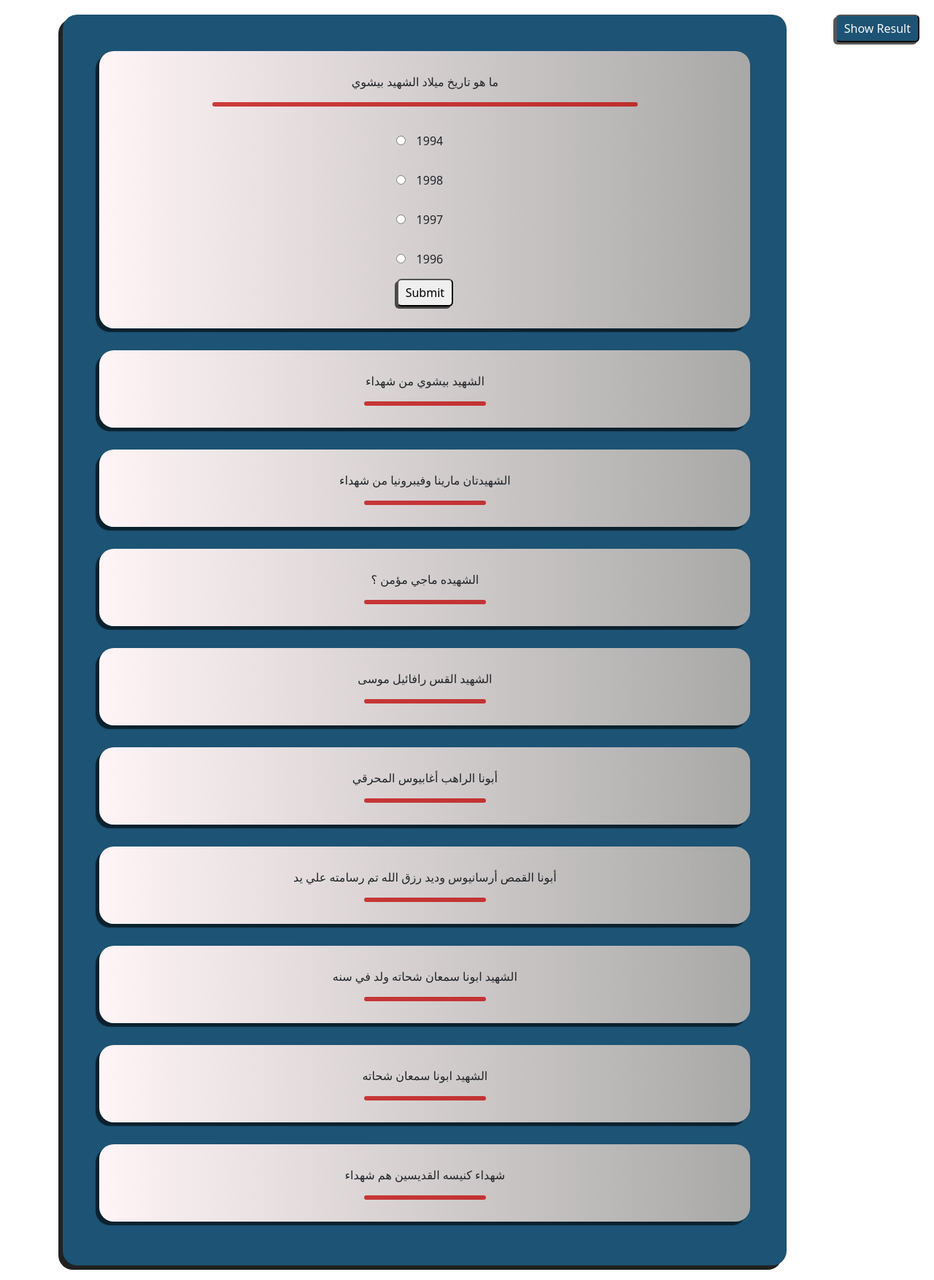
After one commit to Martinasamy589/mahraganPHP, a PHP site: page /as2ela.php in a window 1280 px wide, after a click on "ما هو تاريخ ميلاد الشهيد بيشوي". The commit adds this page. Shown: the whole page at 73% size. Run offline with PHP 8.4, Linux system fonts and the light colour scheme.

Commit message:
add questions

```diff
--- a/add_story.php
+++ b/add_story.php
@@ -22,8 +22,6 @@
                 $mo3gzat = $_POST['mo3gzat'];
                 $tamged = $_POST['tamged'];
                 $story = $_POST['story'];
-
-                // Handling file upload
                 if (isset($_FILES['img']) && $_FILES['img']['error'] === UPLOAD_ERR_OK) {
                     $imgData = file_get_contents($_FILES['img']['tmp_name']);
                 } else {
--- /dev/null
+++ b/as2ela.php
@@ -0,0 +1,363 @@
+<!DOCTYPE html>
+<html lang="en">
+<head>
+    <meta charset="UTF-8">
+    <meta name="viewport" content="width=device-width, initial-scale=1.0">
+    <title>Tournament</title>
+    <link href="https://cdn.jsdelivr.net/npm/bootstrap@5.3.3/dist/css/bootstrap.min.css" rel="stylesheet" integrity="sha384-QWTKZyjpPEjISv5WaRU9OFeRpok6YctnYmDr5pNlyT2bRjXh0JMhjY6hW+ALEwIH" crossorigin="anonymous">
+    <link rel="stylesheet" href="storiesAndTournament.css">
+    <style>
+        body {
+            display: flex;
+            justify-content: center;
+            margin: 0;
+            padding: 20px;
+        }
+
+        #storiesAll {
+            display: grid;
+            grid-template-columns: repeat(auto-fill, minmax(220px, 1fr));
+            grid-gap: 30px;
+            justify-content: center;
+            width: 80%;
+            margin: auto;
+            border-radius: 20px;
+            box-shadow: -7px 7px 1px rgba(0, 0, 0, 0.869);
+            background-color: #1d5374;
+            padding: 50px 50px 30px 50px;
+            transition: all 0.3s;
+        }
+
+        .story-container {
+            padding: 30px;
+            border-radius: 20px;
+            background: linear-gradient(to right, #fff4f6, #a8a8a7);
+            text-align: center;
+            margin-bottom: 30px;
+            transition: all 0.3s;
+            box-shadow: -7px 7px 1px rgba(0, 0, 0, 0.604);
+        }
+
+        .story-image {
+            width: 160px;
+            height: 160px;
+            cursor: pointer;
+            border: 3px solid;
+            border-radius: 8px;
+            box-shadow: -5px 5px 0px rgba(0, 0, 0, 0.604);
+            transition: all 0.3s;
+        }
+
+        .story-image:active {
+            transform: translate(-5px, 5px);
+            box-shadow: 0px 0px 0px rgba(0, 0, 0, 0.601);
+            transition: all 0.2s;
+        }
+
+        .story-box {
+            display: none;
+            width: 100%;
+            margin-top: 20px;
+            padding: 10px;
+            border: 1px solid #ccc;
+            border-radius: 3px;
+            box-shadow: -5px 5px 0px rgba(0, 0, 0, 0.604);
+            background-color: #f9f9f9;
+            transition: all 0.3s;
+        }
+
+        #Questions-box {
+            cursor: pointer;
+            display: block;
+            justify-content: center;
+            width: 80%;
+            margin: auto;
+            border-radius: 20px;
+            box-shadow: -6px 6px 0px rgba(0, 0, 0, 0.869);
+            background-color: #1d5374;
+            padding: 50px 50px 30px 50px;
+            transition: all 0.3s;
+        }
+
+        .Question-container {
+            padding: 30px;
+            border-radius: 20px;
+            background: linear-gradient(to right, #fff4f6, #a8a8a7);
+            text-align: center;
+            margin-bottom: 30px;
+            transition: all 0.3s;
+            box-shadow: -5px 5px 1px rgba(0, 0, 0, 0.604);
+        }
+
+        #Questions-box p {
+            user-select: none;
+        }
+
+        hr {
+            width: 20%;
+            margin: auto;
+            border: 3px solid rgba(192, 0, 0, 0.745);
+            border-radius: 10px;
+            opacity: 1;
+            transition: all 1s;
+        }
+
+        .Answers {
+            margin-top: 20px;
+            display: none;
+        }
+
+        .Answers label {
+            user-select: none;
+        }
+
+        .Answers .radios {
+            padding: 8px;
+        }
+
+        .radios label {
+            padding: 7px 15px 7px 15px;
+            border-radius: 8px;
+        }
+
+        .submitButton {
+            padding: 5px 10px;
+            border-radius: 6px;
+            box-shadow: -3px 3px 0px rgba(0, 0, 0, 0.659);
+            transition: all 0.2s;
+        }
+
+        .submitButton:active {
+            transform: translate(-3px, 3px);
+            box-shadow: 0px 0px 0px rgba(0, 0, 0, 0.659);
+        }
+
+        @media only screen and (max-width: 850px) {
+            #storiesAll, #Questions-box {
+                width: 95%;
+            }
+        }
+    </style>
+</head>
+
+<body>
+<div id="Questions-box">
+
+
+<div class="Question-container" >
+    <p onclick="toggleAnswers(document.getElementById('Question1')); expandLine(this)"> ما هو تاريخ ميلاد الشهيد بيشوي</p>
+    <hr>
+    <div class="Answers" id="Question1">
+        <div class="radios"><input type="radio" name="Q1" id="Q1-1st"><label for="Answer#1">1994</label></div>
+        <div class="radios"><input type="radio" name="Q1" id="Q1-2nd"><label for="Answer#2">1998</label></div>
+        <div class="radios"><input type="radio" name="Q1" id="Q1-3rd"><label for="Answer#3">1997</label></div>
+        <div class="radios"><input type="radio" name="Q1" id="Q1-4th"><label for="Answer#4">1996</label></div>
+        <button type="button" onclick="checkAnswers(1,'Q1-1st');submit(this)"  class="submitButton" >Submit</button>
+    </div>
+</div>
+
+
+<div class="Question-container">
+    <p onclick="toggleAnswers(document.getElementById('Question2')); expandLine(this)">    الشهيد بيشوي من شهداء </p>
+    <hr>
+    <div class="Answers" id="Question2">
+        <div class="radios"><input type="radio" name="Q2" id="Q2-1st"><label for="Answer#1">  شهداء طنطا</label></div>
+        <div class="radios"><input type="radio" name="Q2" id="Q2-2nd"><label for="Answer#2">  شهداء البطرسيه</label></div>
+        <div class="radios"><input type="radio" name="Q2" id="Q2-3rd"><label for="Answer#3"> شهداء الاسكندريه </label></div>
+        <div class="radios"><input type="radio" name="Q2" id="Q2-4th"><label for="Answer#4"> شهداء مطروح </label></div>
+        <button type="button" onclick="checkAnswers(2,'Q2-1st');submit(this)"  class="submitButton" >Submit</button>
+
+    </div>
+</div>
+
+
+
+<div class="Question-container">
+    <p onclick="toggleAnswers(document.getElementById('Question3')); expandLine(this)">    الشهيدتان مارينا وفيبرونيا من شهداء </p>
+    <hr>
+    <div class="Answers" id="Question3">
+        <div class="radios"><input type="radio" name="Q3" id="Q3-1st"><label for="Answer#1">  شهداء الاسكندريه</label></div>
+        <div class="radios"><input type="radio" name="Q3" id="Q3-2nd"><label for="Answer#2">دير المحرق </label></div>
+        <div class="radios"><input type="radio" name="Q3" id="Q3-3rd"><label for="Answer#3">شهداء طنطا   </label></div>
+        <div class="radios"><input type="radio" name="Q3" id="Q3-4th"><label for="Answer#4">شهداء البطرسيه </label></div>
+        <button type="button" onclick="checkAnswers(3,'Q3-4th');submit(this)"  class="submitButton">Submit</button>
+    </div>
+</div>
+
+<div class="Question-container">
+    <p onclick="toggleAnswers(document.getElementById('Question4')); expandLine(this)">الشهيده ماجي مؤمن ؟</p>
+    <hr>
+    <div class="Answers" id="Question4">
+        <div class="radios"><input type="radio" name="Q4" id="Q4-1st"><label for="Answer#1">اول شهداء مطروح</label></div>
+        <div class="radios"><input type="radio" name="Q4" id="Q4-2nd"><label for="Answer#2">اول شهداء البطرسيه     </label></div>
+        <div class="radios"><input type="radio" name="Q4" id="Q4-3rd"><label for="Answer#3">اخر شهداء البطرسيه</label></div>
+        <div class="radios"><input type="radio" name="Q4" id="Q4-4th"><label for="Answer#4">اصغر شهداء الاسكندريه</label></div>
+        <button type="button" onclick="checkAnswers(4,'Q4-3rd');submit(this)"  class="submitButton" >Submit</button>
+    </div>
+</div>
+
+<div class="Question-container">
+    <p onclick="toggleAnswers(document.getElementById('Question5')); expandLine(this)">الشهيد القس رافائيل موسى</p>
+    <hr>
+    <div class="Answers" id="Question5">
+        <div class="radios"><input type="radio" name="Q5" id="Q5-1st"><label for="Answer#1">يعد راعيا كاهنا لكنيسة مارجرجس إحدى الكنائس الرئيسية فى مدينة العريش</label></div>
+        <div class="radios"><input type="radio" name="Q5" id="Q5-2nd"><label for="Answer#2">شهيد العريش</label></div>
+        <div class="radios"><input type="radio" name="Q5" id="Q5-3rd"><label for="Answer#3">استشهد  بعد خروجه من خدمة القداس الإلهى</label></div>
+        <div class="radios"><input type="radio" name="Q5" id="Q5-4th"><label for="Answer#4">كل ما سبق صحيح</label></div>
+        <button type="button" onclick="checkAnswers(5,'Q5-4th');submit(this)"  class="submitButton" >Submit</button>
+    </div>
+</div>
+
+<div class="Question-container">
+    <p onclick="toggleAnswers(document.getElementById('Question6')); expandLine(this)"> أبونا الراهب أغابيوس المحرقي</p>
+    <hr>
+    <div class="Answers" id="Question6">
+        <div class="radios"><input type="radio" name="Q6" id="Q6-1st"><label for="Answer#1">هو ابن خالة نيافة الأنبا ساويرس رئيس دير المحرق</label></div>
+        <div class="radios"><input type="radio" name="Q6" id="Q6-2nd"><label for="Answer#2"> هو ابن عم نيافة الأنبا ساويرس رئيس دير المحرق</label></div>
+        <div class="radios"><input type="radio" name="Q6" id="Q6-3rd"><label for="Answer#3">هو شقيق نيافة الأنبا ساويرس رئيس دير المحرق</label></div>
+        <div class="radios"><input type="radio" name="Q6" id="Q6-4th"><label for="Answer#4">لا توجد اجابه صحيحه</label></div>
+        <button type="button" onclick="checkAnswers(6,'Q6-1st');submit(this)"  class="submitButton" >Submit</button>
+    </div>
+</div>
+
+<div class="Question-container">
+    <p onclick="toggleAnswers(document.getElementById('Question7')); expandLine(this)"> أبونا القمص أرسانيوس وديد رزق الله  تم رسامته علي يد</p>
+    <hr>
+    <div class="Answers" id="Question7">
+        <div class="radios"><input type="radio" name="Q7" id="Q7-1st"><label for="Answer#1">الانبا بيشوي</label></div>
+        <div class="radios"><input type="radio" name="Q7" id="Q7-2nd"><label for="Answer#2"> البابا كيرلس السادس</label></div>
+        <div class="radios"><input type="radio" name="Q7" id="Q7-3rd"><label for="Answer#3">قداسة البابا شنوده الثالث 117</label></div>
+        <div class="radios"><input type="radio" name="Q7" id="Q7-4th"><label for="Answer#4"> لا توجد اجابه صحيحه</label></div>
+        <button type="button" onclick="checkAnswers(7,'Q7-3rd');submit(this)"  class="submitButton" >Submit</button>
+    </div>
+</div>
+
+<div class="Question-container">
+    <p onclick="toggleAnswers(document.getElementById('Question8')); expandLine(this)"> الشهيد ابونا سمعان شحاته ولد في سنه</p>
+    <hr>
+    <div class="Answers" id="Question8">
+        <div class="radios"><input type="radio" name="Q8" id="Q8-1st"><label for="Answer#1">1975   </label></div>
+        <div class="radios"><input type="radio" name="Q8" id="Q8-2nd"><label for="Answer#2">1972</label></div>
+        <div class="radios"><input type="radio" name="Q8" id="Q8-3rd"><label for="Answer#3">1979 </label></div>
+        <div class="radios"><input type="radio" name="Q8" id="Q8-4th"><label for="Answer#4">1950</label></div>
+        <button type="button" onclick="checkAnswers(8,'Q8-2nd');submit(this)"  class="submitButton" >Submit</button>
+    </div>
+</div>
+
+<div class="Question-container">
+    <p onclick="toggleAnswers(document.getElementById('Question9')); expandLine(this)">  الشهيد ابونا سمعان شحاته</p>
+    <hr>
+    <div class="Answers" id="Question9">
+        <div class="radios"><input type="radio" name="Q9" id="Q9-1st"><label for="Answer#1"> له اربعه اخوة </label></div>
+        <div class="radios"><input type="radio" name="Q9" id="Q9-2nd"><label for="Answer#2"> له ثلاته اخوة </label></div>
+        <div class="radios"><input type="radio" name="Q9" id="Q9-3rd"><label for="Answer#3"> له سته اخوة </label></div>
+        <div class="radios"><input type="radio" name="Q9" id="Q9-4th"><label for="Answer#4"> له خمسة اخوة </label></div>
+        <button type="button" onclick="checkAnswers(9,'Q9-4th');submit(this)"  class="submitButton" >Submit</button>
+    </div>
+</div>
+
+<div class="Question-container">
+    <p onclick="toggleAnswers(document.getElementById('Question10')); expandLine(this)"> شهداء كنيسه القديسين هم شهداء </p>
+    <hr>
+    <div class="Answers" id="Question10">
+        <div class="radios"><input type="radio" name="Q10" id="Q10-1st"><label for="Answer#1">شهداء الاسكندريه</label></div>
+        <div class="radios"><input type="radio" name="Q10" id="Q10-2nd"><label for="Answer#2" >شهداء البطرسيه </label></div>
+        <div class="radios"><input type="radio" name="Q10" id="Q10-3rd"><label for="Answer#3">شهداء مطروح</label></div>
+        <div class="radios"><input type="radio" name="Q10" id="Q10-4th"><label for="Answer#4">شهداء طنطا</label></div>
+        <button type="button" onclick="checkAnswers(10,'Q10-1st');submit(this)"  class="submitButton" >Submit</button>
+
+    </div>
+</div>
+
+
+</div>
+
+
+        <div id="result" style="text-align: center; margin-buttom: 20px;">
+            <button type="button" onclick="showResult()" class="submitButton" style="background-color:#1d5374; color :#f9f9f9;">Show Result</button>
+        </div>
+    </div>
+
+    <script src="https://cdn.jsdelivr.net/npm/bootstrap@5.3.3/dist/js/bootstrap.bundle.min.js" integrity="sha384-YvpcrYf0tY3lHB60NNkmXc5s9fDVZLESaAA55NDzOxhy9GkcIdslK1eN7N6jIeHz" crossorigin="anonymous"></script>
+    <script src="https://cdn.jsdelivr.net/npm/@popperjs/core@2.11.8/dist/umd/popper.min.js" integrity="sha384-I7E8VVD/ismYTF4hNIPjVp/Zjvgyol6VFvRkX/vR+Vc4jQkC+hVqc2pM8ODewa9r" crossorigin="anonymous"></script>
+    <script src="https://cdn.jsdelivr.net/npm/bootstrap@5.3.3/dist/js/bootstrap.min.js" integrity="sha384-0pUGZvbkm6XF6gxjEnlmuGrJXVbNuzT9qBBavbLwCsOGabYfZo0T0to5eqruptLy" crossorigin="anonymous"></script>
+    <script>
+        let correctAnswers = {
+            1: 'Q1-1st',
+            2: 'Q2-1st',
+            3: 'Q3-4th',
+            4: 'Q4-3rd',
+            5: 'Q5-4th',
+            6: 'Q6-1st',
+            7: 'Q7-3rd',
+            8: 'Q8-2nd',
+            9: 'Q9-4th',
+            10: 'Q10-1st'
+        };
+
+        function toggleAnswers(answerElement) {
+            if (answerElement.style.display === "none" || answerElement.style.display === "") {
+                answerElement.style.display = "block";
+            } else {
+                answerElement.style.display = "none";
+            }
+        }
+
+        function checkAnswers(questionNumber, correctAnswerId) {
+            const radios = document.getElementsByName('Q' + questionNumber);
+            let selectedAnswerId = null;
+
+            for (let i = 0; i < radios.length; i++) {
+                if (radios[i].checked) {
+                    selectedAnswerId = radios[i].id;
+                }
+            }
+
+            for (let i = 0; i < radios.length; i++) {
+                if (radios[i].id === correctAnswerId) {
+                    radios[i].nextElementSibling.style.background = 'green';
+                } else if (radios[i].id === selectedAnswerId) {
+                    radios[i].nextElementSibling.style.background = 'red';
+                }
+            }
+        }
+
+        function submit(button) {
+            button.style.display = "none";
+        }
+
+        function expandLine(hr){
+            if(hr.nextElementSibling.style.width == "70%"){
+                hr.nextElementSibling.style.width = "20%";
+            }else{
+                hr.nextElementSibling.style.width = "70%"
+            }
+        }
+
+        function showResult() {
+            let correctCount = 0;
+            let incorrectCount = 0;
+
+            for (let questionNumber in correctAnswers) {
+                const correctAnswerId = correctAnswers[questionNumber];
+                const radios = document.getElementsByName('Q' + questionNumber);
+                let selectedAnswerId = null;
+
+                for (let i = 0; i < radios.length; i++) {
+                    if (radios[i].checked) {
+                        selectedAnswerId = radios[i].id;
+                    }
+                }
+
+                if (selectedAnswerId === correctAnswerId) {
+                    correctCount++;
+                } else if (selectedAnswerId !== null) {
+                    incorrectCount++;
+                }
+            }
+
+            document.getElementById('result').innerHTML = `<p>Correct Answers: ${correctCount}</p><p>Incorrect Answers: ${incorrectCount}</p>`;
+        }
+    </script>
+</body>
+</html>
--- a/contact.php
+++ b/contact.php
@@ -38,7 +38,6 @@
 
 
                 $query = "INSERT INTO contact(name,email,subject,message) VALUES('$name','$email','$subject','$message')";
-
                 $data = mysqli_query($conn, $query);
 
                 if ($data) {
--- a/update_story.php
+++ b/update_story.php
@@ -9,11 +9,9 @@ if ($_SERVER["REQUEST_METHOD"] == "POST" && isset($_POST['submit'])) {
     $tamged = $_POST['tamged'];
     $story = $_POST['story'];
 
-    // Check if a new image was uploaded
     if (isset($_FILES['img']) && $_FILES['img']['size'] > 0) {
         $img = file_get_contents($_FILES['img']['tmp_name']);
     } else {
-        // If no new image was uploaded, fetch the existing image from the database
         $sql = "SELECT img FROM shohdaa WHERE id = $id";
         $result = mysqli_query($conn, $sql);
         if ($result && mysqli_num_rows($result) > 0) {
@@ -25,16 +23,14 @@ if ($_SERVER["REQUEST_METHOD"] == "POST" && isset($_POST['submit'])) {
         }
     }
 
-    // Update the database record
     $query = "UPDATE shohdaa SET name=?, fname=?, mo3gzat=?, tamged=?, img=?, story=? WHERE id=?";
     $stmt = mysqli_prepare($conn, $query);
     mysqli_stmt_bind_param($stmt, "ssssssi", $name, $fname, $mo3gzat, $tamged, $img, $story, $id);
     $success = mysqli_stmt_execute($stmt);
 
     if ($success) {
-        // Redirect to indexAdmin.php upon successful update
         header("Location: indexAdmin.php");
-        exit(); // Make sure to exit after redirection
+        exit();
     } else {
         echo "<div class='message'><p>فشل في تحديث القصة</p></div><br>";
         echo "<a href='indexAdmin.php'><button class='btn'>العودة</button></a>";
--- a/vstoryReq.php
+++ b/vstoryReq.php
@@ -142,7 +142,6 @@ if (isset($_GET['id']) && is_numeric($_GET['id'])) {
 }
 
 ?>
-<!-- Accept and Reject buttons with AJAX functionality -->
 <div class="d-flex justify-content-center">
     <button id="acceptButton" class="btn btn-success">Accept</button>
     <button id="rejectButton" class="btn btn-danger ml-2">Reject</button>
```
Also changed, not shown: accept.php (+3 -13 lines), delete_story.php (+2 -9 lines), edit_story.php (+3 -4 lines), index.php (+6 -3 lines), indexAdmin.php (+6 -4 lines), login.php (+9 -10 lines), reqStatus.php (+6 -9 lines), story.php (+21 -19 lines), totalCards.php (+15 -8 lines).
